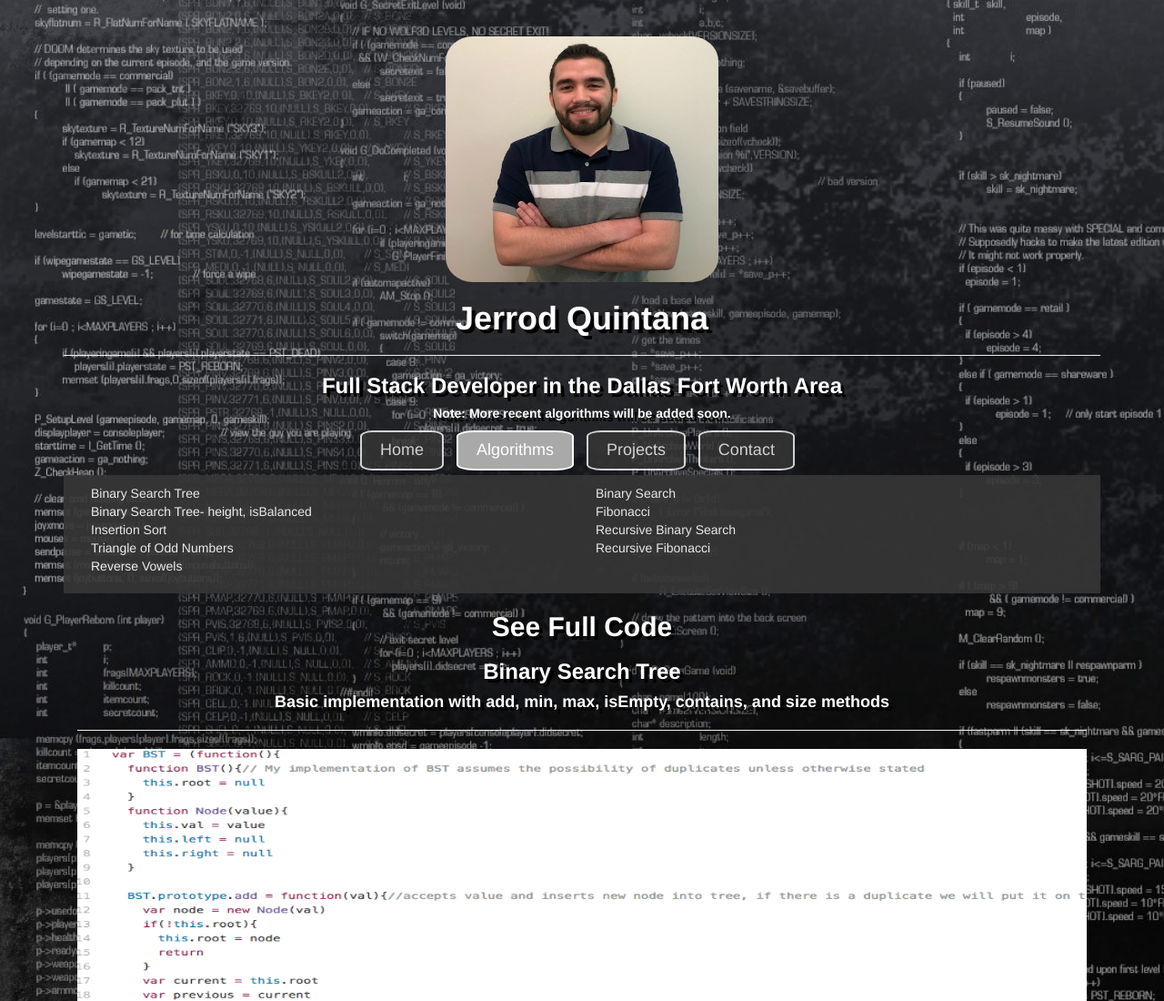
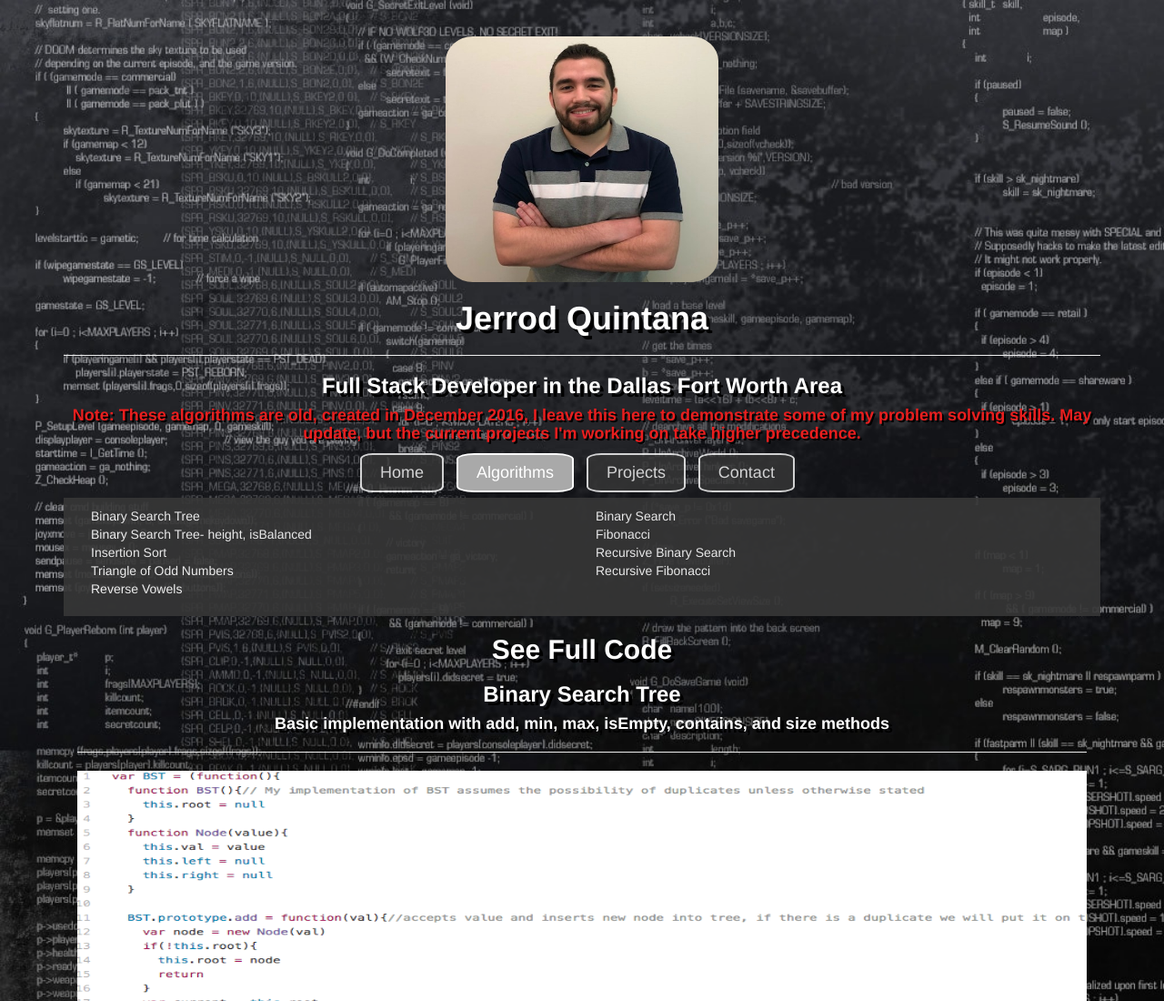
Before and after one commit to jerrodq2/portfolio_mean, a website: page client/algorithms.ejs in a window 1280 px wide. Shown: the top 1100 px of the page at 91% size. Drawn offline with nearby package versions, Linux system fonts and the light colour scheme; some packages are replaced by stand-ins of ours; files that its build step writes are made by us from their sources.

Commit message:
updated algorithms page note

```diff
--- a/client/algorithms.ejs
+++ b/client/algorithms.ejs
@@ -39,7 +39,7 @@
             <h1 class="shadow">Jerrod Quintana</h1>
             <hr>
             <h3 class="shadow">Full Stack Developer in the Dallas Fort Worth Area</h3>
-            <h5 class="shadow">Note: More recent algorithms will be added soon.</h5>
+            <h4 class="note">Note: These algorithms are old, created in December 2016, I leave this here to demonstrate some of my problem solving skills. May update, but the current projects I'm working on take higher precedence.</h4>
           </div>
         </div>
 
--- a/client/static/css/main.css
+++ b/client/static/css/main.css
@@ -14,6 +14,7 @@
 .algorithm_back {
   height: 100%;
   background-image: url("../images/algo3-min.jpg");
+	back
   -webkit-background-size: cover;
   -moz-background-size: cover;
   -o-background-size: cover;
@@ -62,6 +63,11 @@
 .shadow{
   text-shadow: 4px 4px black;
   font-weight: bold;
+}
+.note{
+	text-shadow: 2px 2px black;
+  font-weight: bold;
+	color: #e91e1e;
 }
 .profile{
   width: 300px;
```
